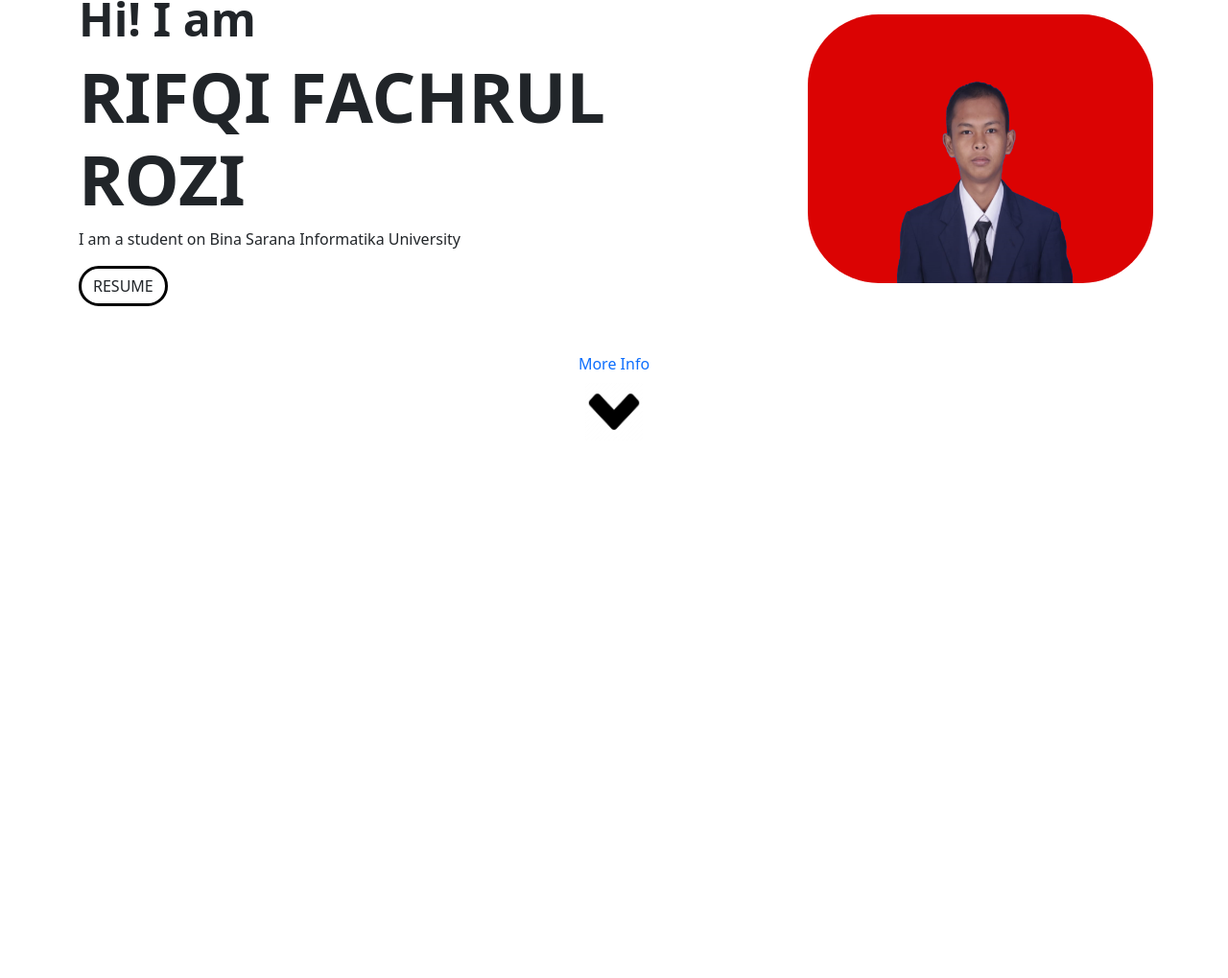
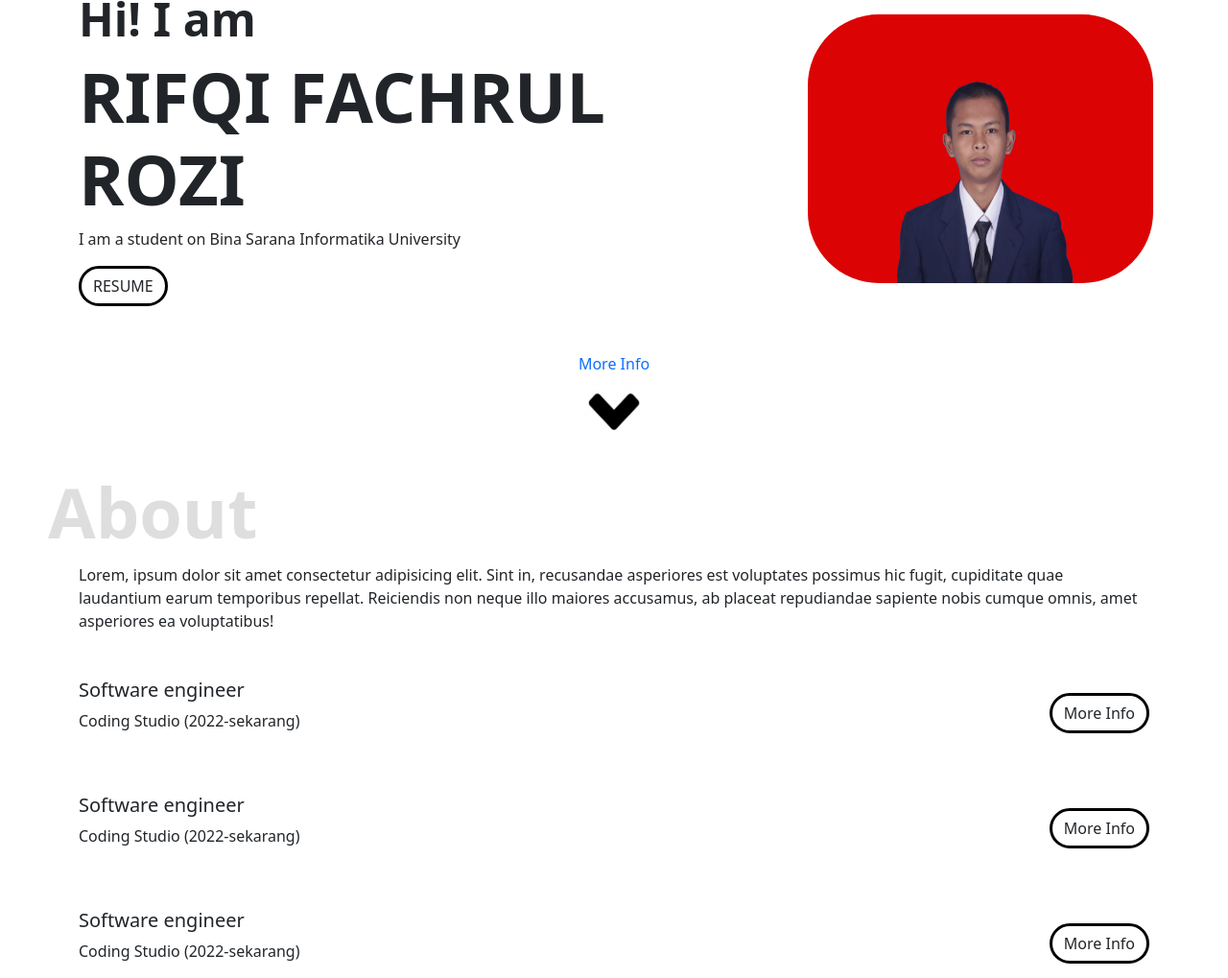
Before and after one commit to GitSqy01/Portofolio, a plain HTML site: page index.html in a window 1280 px wide. Shown: the part 199-1218 px from the top of the page at 96% size. Before the commit the page ends 800 px from the top, so only its background shows below. Drawn offline with nearby package versions, Linux system fonts and the light colour scheme.

Commit message:
add about

```diff
--- a/index.html
+++ b/index.html
@@ -47,7 +47,41 @@
     <div class="arrow w-100 d-flex align-items-center flex-column mt-5">
       <a class="text-decoration-none" href="#about">More Info</a>
       <img id="arrow" class="mt-2" src="images/arrow.png" alt="arrow">
-
+    </div>
+  </section>
+  <section id="about" class="about container">
+    <p>Lorem, ipsum dolor sit amet consectetur adipisicing elit. Sint in, recusandae asperiores est voluptates possimus hic fugit, cupiditate quae laudantium earum temporibus repellat. Reiciendis non neque illo maiores accusamus, ab placeat repudiandae sapiente nobis cumque omnis, amet asperiores ea voluptatibus!</p>
+    <div class="about-exp">
+      <div class="about-exp-item">
+        <div class="about-exp-item-header">
+          <div>
+            <h5>Software engineer</h5>
+            <p>Coding Studio (2022-sekarang)</p>
+          </div>
+          <button class="btn button" onclick="toggleDetail(event)">More Info</button>
+        </div>
+        <p class="about-exp-item-detail ">Lorem ipsum dolor sit amet, consectetur adipisicing elit. Tempore quam velit sint, placeat doloremque similique.</p>
+      </div>
+      <div class="about-exp-item">
+        <div class="about-exp-item-header">
+          <div>
+            <h5>Software engineer</h5>
+            <p>Coding Studio (2022-sekarang)</p>
+          </div>
+          <button class="btn button" onclick="toggleDetail(event)">More Info</button>
+        </div>
+        <p class="about-exp-item-detail">Lorem ipsum dolor sit amet, consectetur adipisicing elit. Tempore quam velit sint, placeat doloremque similique.</p>
+      </div>
+      <div class="about-exp-item">
+        <div class="about-exp-item-header">
+          <div>
+            <h5>Software engineer</h5>
+            <p>Coding Studio (2022-sekarang)</p>
+          </div>
+          <button class="btn button" onclick="toggleDetail(event)">More Info</button>
+        </div>
+        <p class="about-exp-item-detail">Lorem ipsum dolor sit amet, consectetur adipisicing elit. Tempore quam velit sint, placeat doloremque similique.</p>
+      </div>
     </div>
   </section>
 
--- a/main.js
+++ b/main.js
@@ -0,0 +1,17 @@
+function toggleDetail(e){
+    const target = $(e.target)
+
+    if($(target).hasClass("active")){
+        $(target).html("More Info").removeClass("active")
+    }
+    else{
+        $(target).html("Less Info").addClass("active")
+
+    }
+
+
+    const item = $(target).parents(".about-exp-item")
+    const detail = $(item).children(".about-exp-item-detail")
+
+    $(detail).slideToggle()
+}
--- a/style.css
+++ b/style.css
@@ -1,11 +1,23 @@
 section{
     padding-top: 128px;
+    position: relative;
+}
+section::before{
+    z-index: -1;
+    content:"" ;
+    font-size: 72px;
+    color: gray;
+    opacity: 0.25;
+    position: absolute;
+    font-weight: 700;
+    top: 20px;
+    left: -20px;
 }
 .btn{
     border: 3px solid black;
     border-radius: 24px;
 }
-.btn:hover{
+.btn:hover, .btn.active{
     border: 3px solid black;
     background-color: black;
     color: white;
@@ -28,6 +40,21 @@ section{
 .home .arrow img{
     width: 60px;
 }
+.about::before{
+    content: "About";
+
+}
+.about-exp-item{
+    margin-top: 48px;
+}
+.about-exp-item-detail{
+    display: none;
+}
+.about-exp-item-header{
+    display: flex;
+    align-items: center;
+    justify-content: space-between;
+}
 #arrow{
     animation:1s upDown infinite;
 }
```
